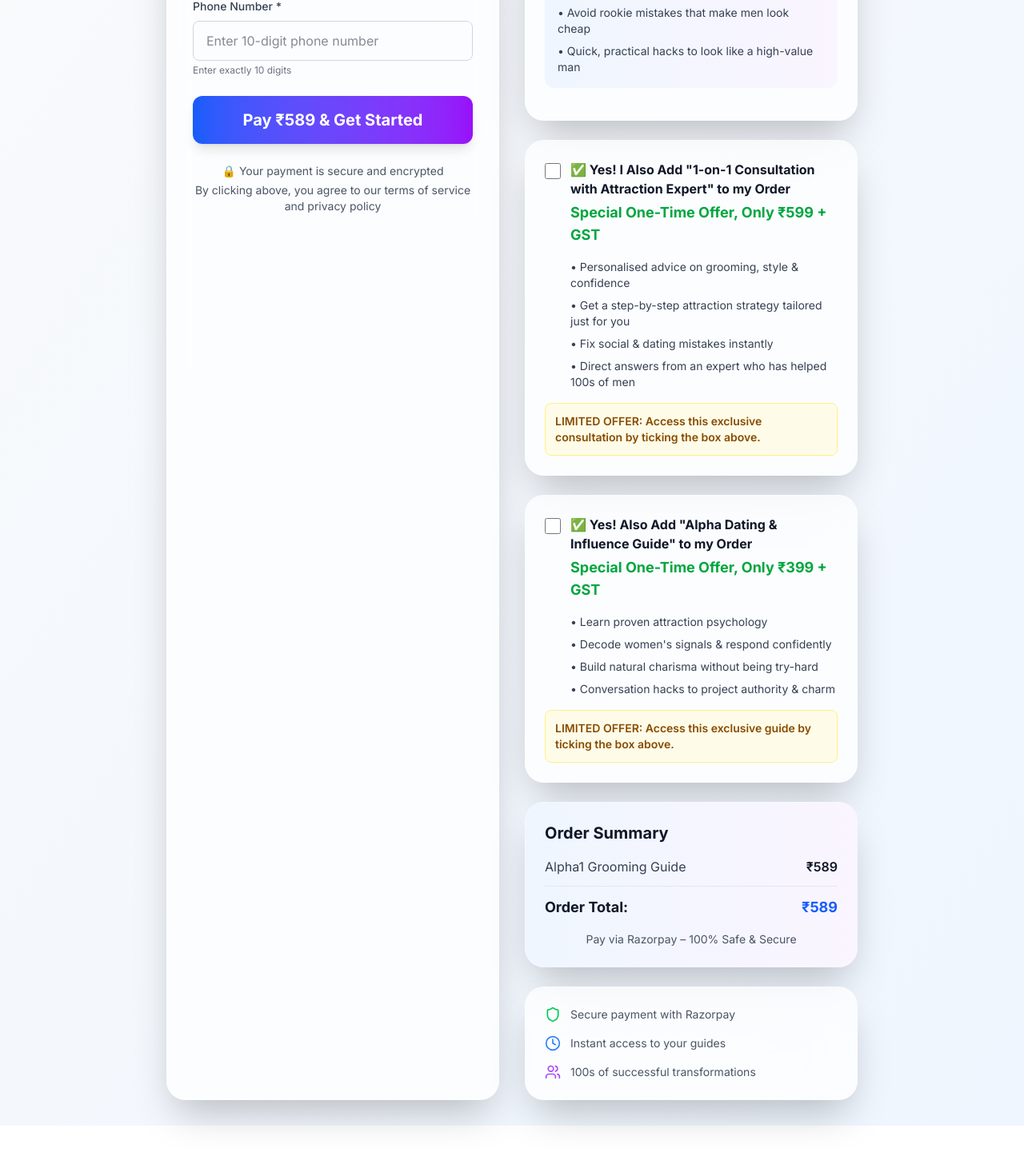
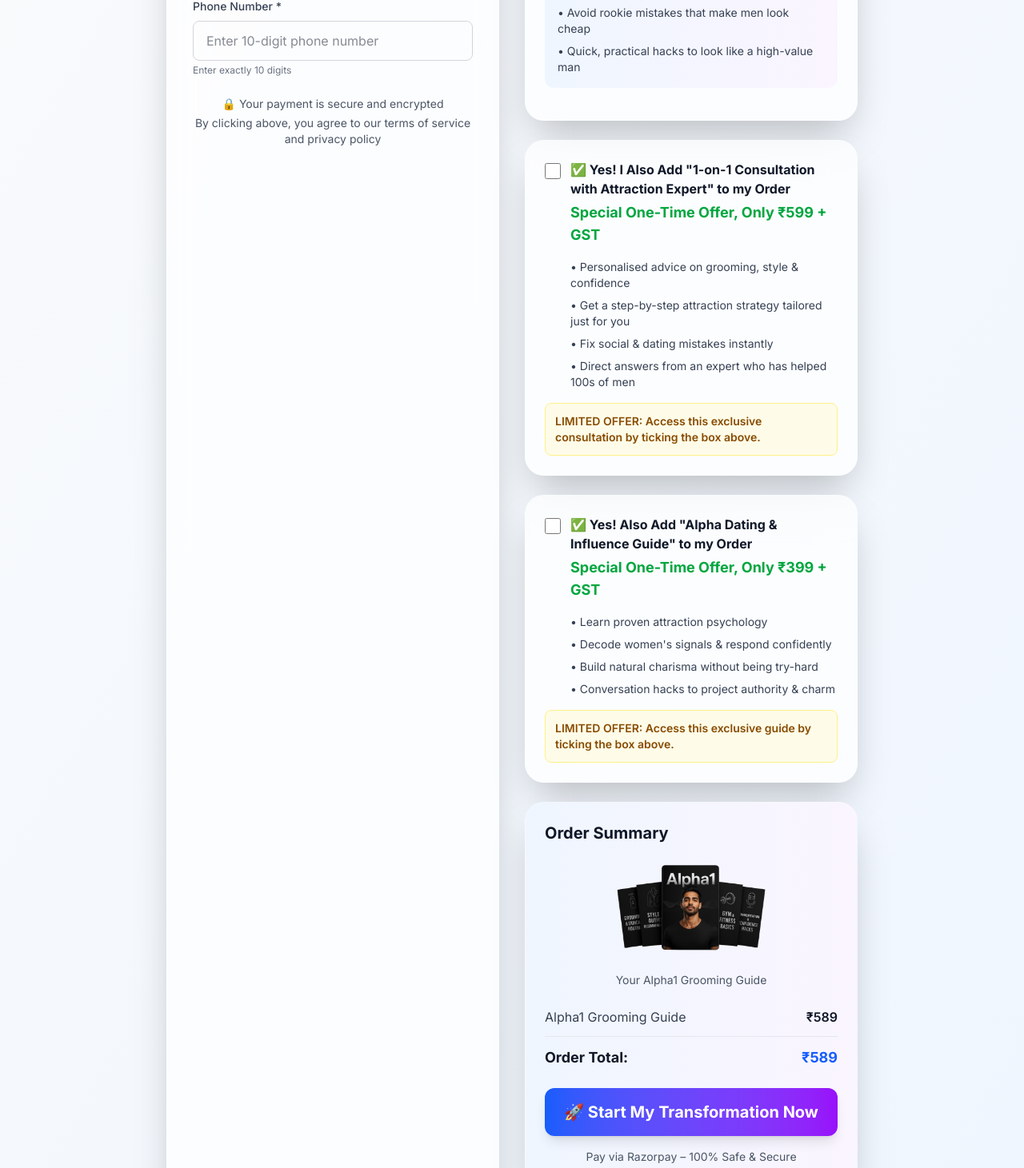
Before and after one commit to mithil0407/playernumberone, a Next.js app: page /checkout in a window 1280 px wide. Shown: the part 500-1961 px from the top of the page at 80% size. Before the commit the page ends 1908 px from the top, so only its background shows below. Built offline with nearby package versions, Linux system fonts and the light colour scheme.

Commit message:
🎨 Update checkout page: move payment button below order summary, change button text to '🚀 Start My Transformation Now', add book.png image to order summary, remove price from button text

```diff
--- a/src/app/checkout/page.tsx
+++ b/src/app/checkout/page.tsx
@@ -3,6 +3,7 @@
 import { useState } from 'react';
 import { motion } from 'framer-motion';
 import Link from 'next/link';
+import Image from 'next/image';
 import { ArrowLeft, Shield, Clock, Users } from 'lucide-react';
 
 interface FormData {
@@ -227,15 +228,6 @@
                 <p className="text-xs text-gray-500 mt-1">Enter exactly 10 digits</p>
               </div>
 
-              {/* Submit Button */}
-              <button
-                type="submit"
-                disabled={isProcessing}
-                className="w-full bg-gradient-to-r from-blue-600 to-purple-600 text-white py-4 px-6 rounded-xl text-xl font-bold shadow-lg hover:shadow-xl transition-all duration-300 disabled:opacity-50"
-              >
-                {isProcessing ? 'Processing...' : `Pay ₹${totalAmount.toLocaleString()} & Get Started`}
-              </button>
-
               {/* Security Notice */}
               <div className="text-center text-sm text-gray-600">
                 <p>🔒 Your payment is secure and encrypted</p>
@@ -343,7 +335,21 @@
             <div className="bg-gradient-to-r from-blue-50 to-purple-50 backdrop-blur-xl rounded-3xl p-6 shadow-2xl border border-white/20">
               <h3 className="text-xl font-bold text-gray-900 mb-4">Order Summary</h3>
 
-              <div className="space-y-3 mb-4">
+              {/* Product Image */}
+              <div className="text-center mb-6">
+                <div className="relative w-48 h-32 mx-auto mb-4">
+                  <Image
+                    src="/book.png"
+                    alt="Alpha1 Grooming Guide"
+                    fill
+                    className="object-contain rounded-lg"
+                    sizes="(max-width: 768px) 192px, 128px"
+                  />
+                </div>
+                <p className="text-sm text-gray-600">Your Alpha1 Grooming Guide</p>
+              </div>
+
+              <div className="space-y-3 mb-6">
                 <div className="flex justify-between items-center">
                   <span className="text-gray-700">Alpha1 Grooming Guide</span>
                   <span className="font-semibold">₹{totalBasePrice}</span>
@@ -370,6 +376,16 @@
                   </div>
                 </div>
               </div>
+
+              {/* Payment Button */}
+              <button
+                type="submit"
+                form="checkout-form"
+                disabled={isProcessing}
+                className="w-full bg-gradient-to-r from-blue-600 to-purple-600 text-white py-4 px-6 rounded-xl text-xl font-bold shadow-lg hover:shadow-xl transition-all duration-300 disabled:opacity-50 mb-4"
+              >
+                {isProcessing ? 'Processing...' : '🚀 Start My Transformation Now'}
+              </button>
 
               <div className="text-center text-sm text-gray-600">
                 <p>Pay via Razorpay – 100% Safe & Secure</p>
```
